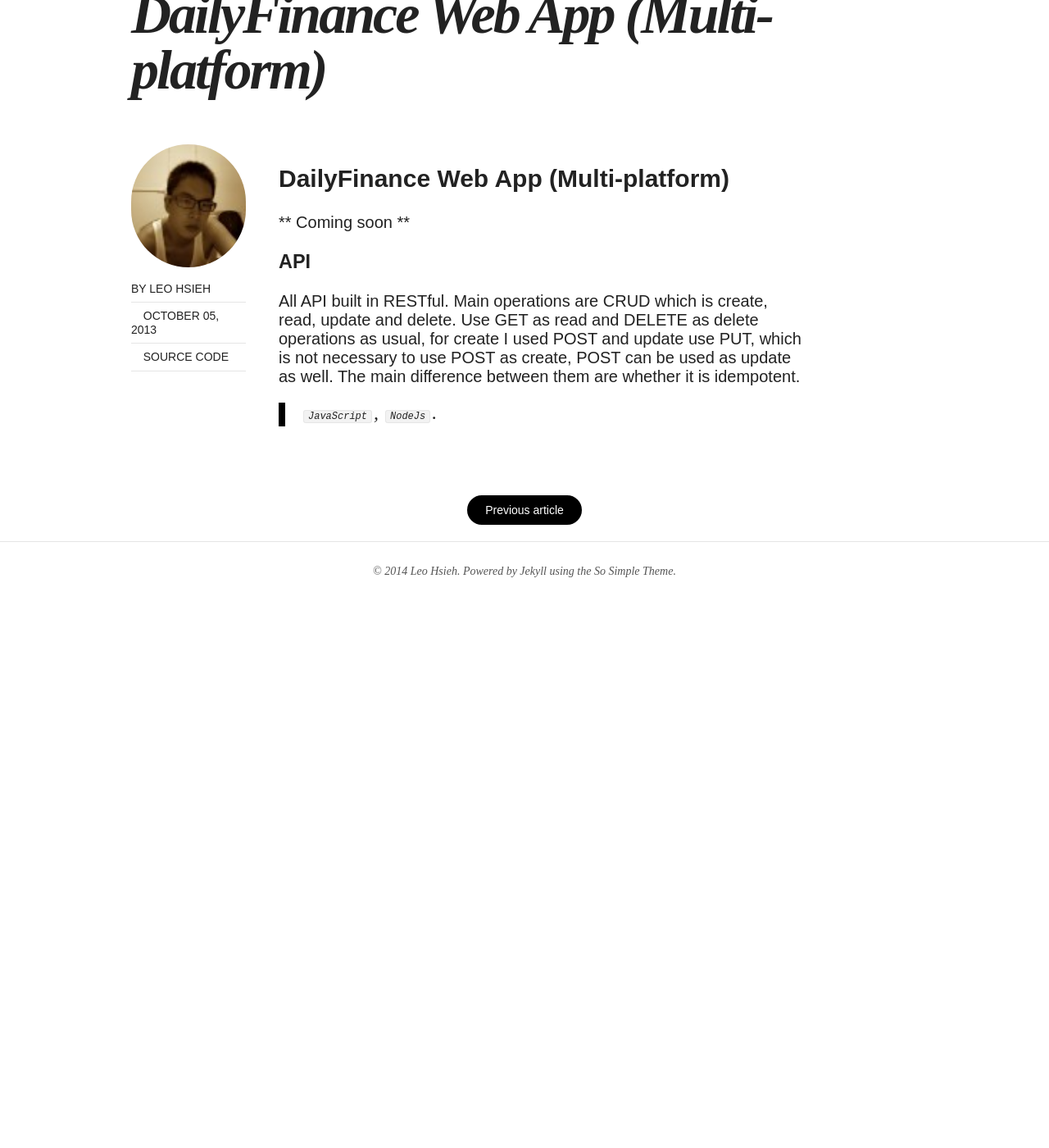
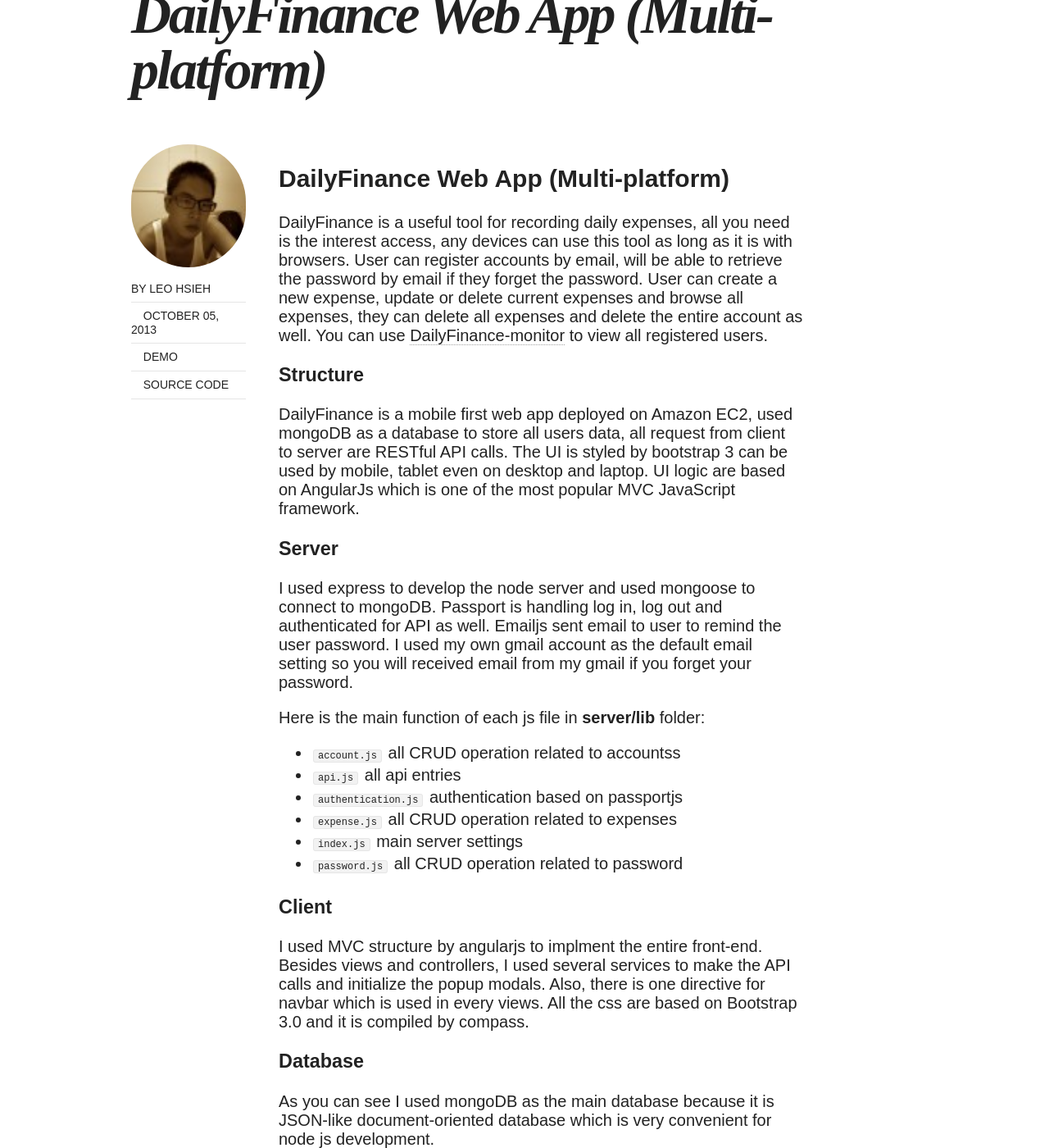
Before and after one commit to LeoAJ/leoaj.github.com, a Jekyll site: the page built from _posts/2013-10-05-DailyFinance.md, in a window 1280 px wide and 1400 px high, scrolled down 477 px. Shown: the whole window at 82% size. Built offline with Jekyll 4.4.1, drawn with Linux system fonts in a browser that asks for light colours; nearby versions of some CDN libraries; before the commit the page ends 1284 px from its top, so only the background shows below that; some of the changed text lies outside the part shown.

Commit message:
add daily finance

```diff
--- a/_posts/2013-10-05-DailyFinance.md
+++ b/_posts/2013-10-05-DailyFinance.md
@@ -2,23 +2,66 @@
 layout: post
 title: "DailyFinance Web App (Multi-platform)"
 category: personal
-tags: [JavaScript, NodeJs]
-<!-- image:
-  feature: tw-1.jpg
-  credit: Leo Hsieh
-  creditlink: http://leoj.net -->
+tags: [JavaScript, NodeJs, AngularJs, Bootstrap]
 comments: false
 sourceCode: https://github.com/LeoAJ/DailyFinance
-<!-- playNow: http://www.cs.usfca.edu/~lhsieh/twitterSearch/ -->
+playNow: http://54.201.105.208:1985
 ---
 
 # DailyFinance Web App (Multi-platform)
 
-** Coming soon **
+DailyFinance is a useful tool for recording daily expenses, all you need is the interest access, any devices can use this tool as long as it is with browsers. User can register accounts by email, will be able to retrieve the password by email if they forget the password. User can create a new expense, update or delete current expenses and browse all expenses, they can delete all expenses and delete the entire account as well. You can use [DailyFinance-monitor]({% post_url 2013-12-05-DailyFinance-monitor %}) to view all registered users.
+
+### Structure
+
+DailyFinance is a mobile first web app deployed on Amazon EC2, used mongoDB as a database to store all users data, all request from client to server are RESTful API calls. The UI is styled by bootstrap 3 can be used by mobile, tablet even on desktop and laptop. UI logic are based on AngularJs which is one of the most popular MVC JavaScript framework.
+
+### Server
+
+I used express to develop the node server and used mongoose to connect to mongoDB. Passport is handling log in, log out and authenticated for API as well. Emailjs sent email to user to remind the user password. I used my own gmail account as the default email setting so you will received email from my gmail if you forget your password.
+
+Here is the main function of each js file in **server/lib** folder:
+
+* `account.js` all CRUD operation related to accountss
+* `api.js` all api entries
+* `authentication.js` authentication based on passportjs
+* `expense.js` all CRUD operation related to expenses
+* `index.js` main server settings
+* `password.js` all CRUD operation related to password
+
+### Client
+
+I used MVC structure by angularjs to implment the entire front-end. Besides views and controllers, I used several services to make the API calls and initialize the popup modals. Also, there is one directive for navbar which is used in every views. All the css are based on Bootstrap 3.0 and it is compiled by compass.
+
+### Database
+
+As you can see I used mongoDB as the main database because it is JSON-like document-oriented database which is very convenient for node js development.
 
 ### API
 
-All API built in RESTful. Main operations are CRUD which is create, read, update and delete. Use GET as read and DELETE as delete operations as usual, for create I used POST and update use PUT, which is not necessary to use POST as create, POST can be used as update as well. The main difference between them are whether it is idempotent.
+All API built in RESTful. Main operations are CRUD which is create, read, update and delete. Use GET as read and DELETE as delete operations as usual, for create I used POST and update use PUT, which is not necessary to use POST as create, POST can be used as update as well. The main difference between them is POST is **idempotent** and PUT is not.
 
+There is few things to mention when I sent the response http code back from server. Used 201 instead of 200 when new entry got created. Used 404 if there is no data got found and 500 if there is any database error.
 
-> `JavaScript`, `NodeJs`.
+### Unit Test
+
+Unit test is one of the important step in software development, you cannot develop good software without a good unit test. All unit test are used **karma** as test runner and jasmine as BDD framework. All unit testing code is in the **test** folder, **spec** is where the code is **mock** is where the mocking code is such as modal and app authentication service.
+
+### Deploy
+
+Use [pm2](https://github.com/Unitech/pm2){:target="_blank"} as deploying process manager. All I need to do is to create a script to start the grunt task and pm2 will start the server as a daemon process running as a backgrund task.
+
+This is my `start.sh` script, on amazon ec2 I just do `pm2 start start.sh` and the server will start!
+
+{% highlight bash %}
+
+#!bin/sh
+grunt deploy
+
+{% endhighlight %}
+
+### Feedbacks
+
+Please feel free to play with it and let me know any feedbacks or any new features you like to put into. Thanks!
+
+> `JavaScript`, `NodeJs`, `AngularJs`, `Bootstrap`.
```
Also changed, not shown: _posts/2011-03-03-Indexing.md (+2 -2 lines), _posts/2013-12-05-DailyFinance-monitor.md (added, +19 -0 lines), images/DailyFinance-1.png (added), images/DailyFinance-monitor-1.png (added).
